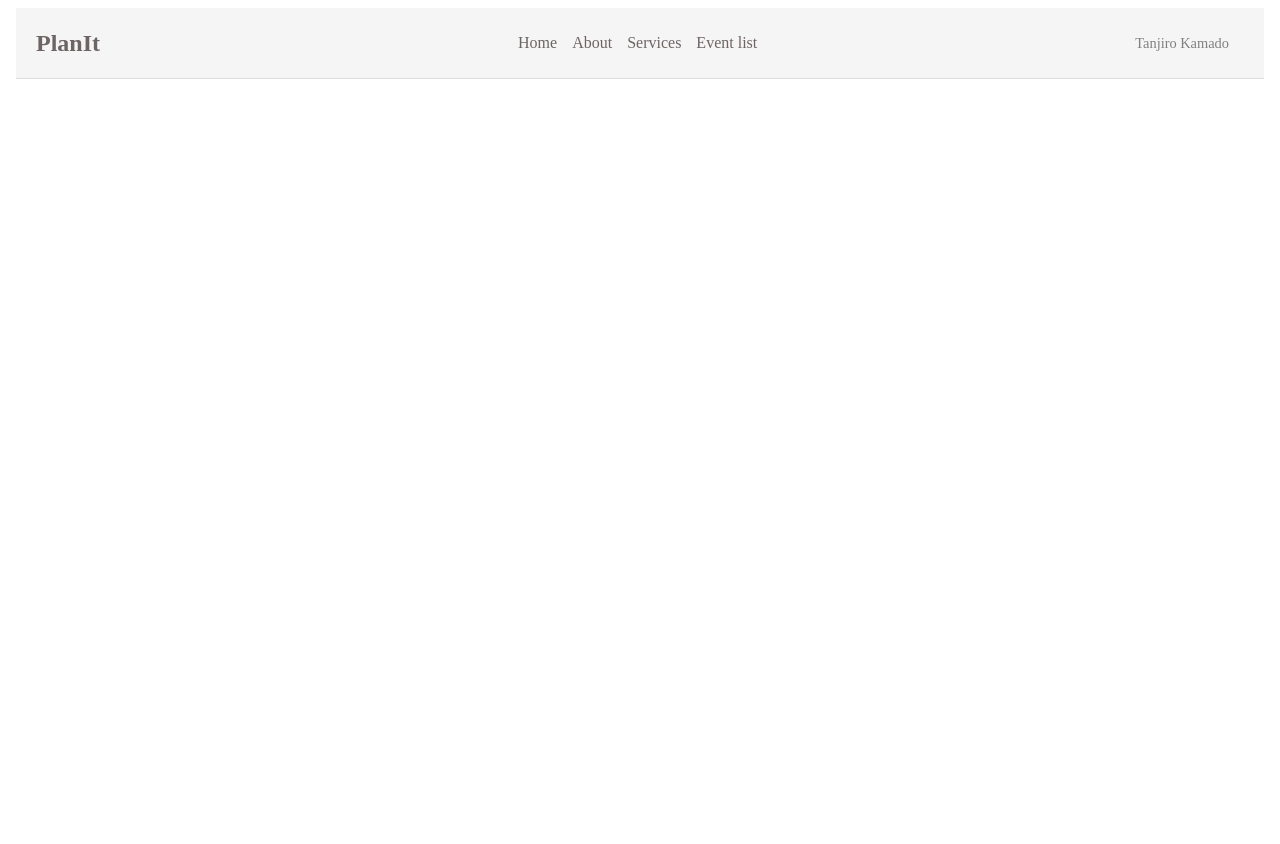
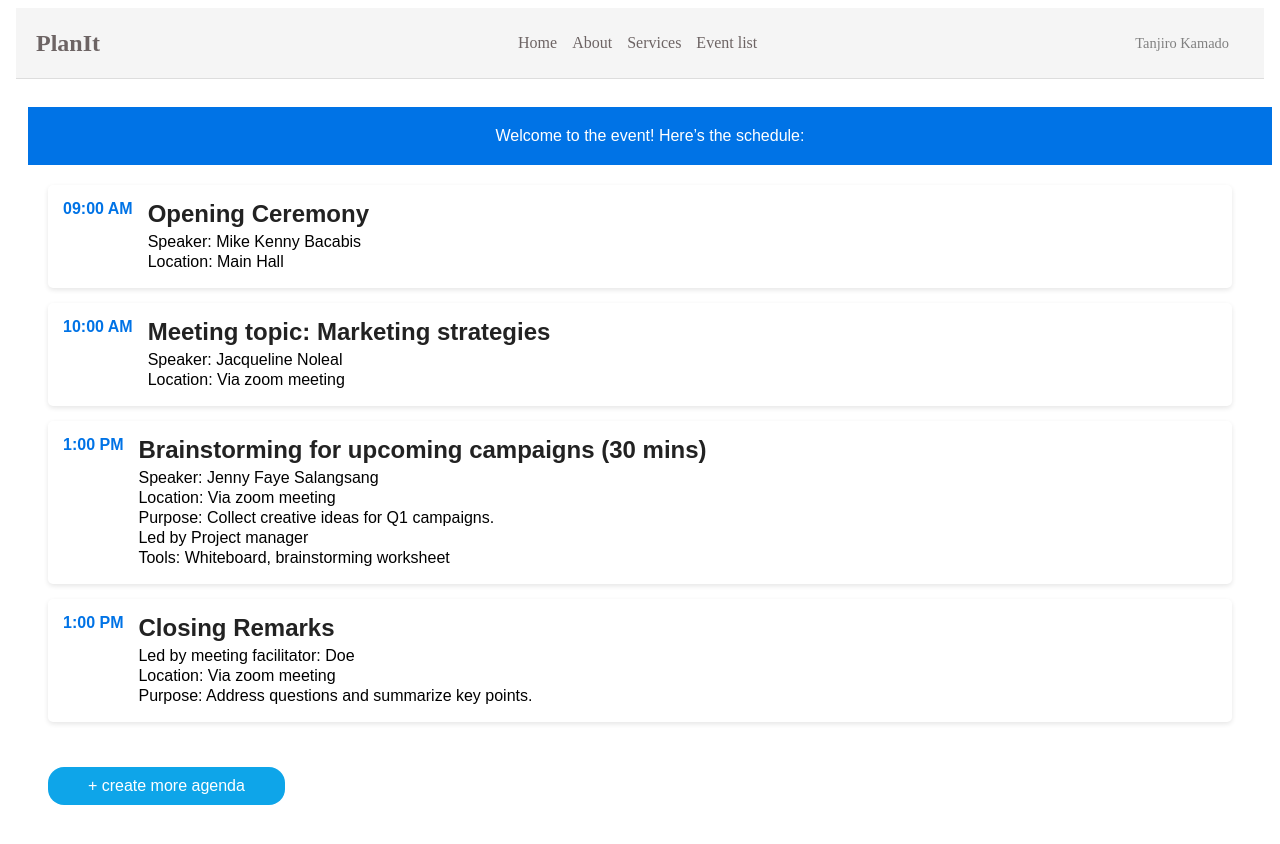
Before and after one commit to Event-Management-System-SVFC/EventManagementSystemFrontend, an Angular app: page /agendas in a window 1280 px wide. Shown: the top 844 px of the page. Before the commit the page ends 800 px from the top, so only its background shows below. Built offline with nearby package versions, Linux system fonts and the light colour scheme.

Commit message:
agendas added

```diff
--- a/src/app/components/agendas/agendas.component.css
+++ b/src/app/components/agendas/agendas.component.css
@@ -1,6 +1,6 @@
 *{
     margin: 0;
-    pad: 0;
+    padding: 0;
 }
 body{
     font-family: Arial, sans-serif;
@@ -11,17 +11,63 @@ body{
     width: 100%;
     height: 100%;
     padding: 20px;
-    background-color: linear-gradient(rgba(248, 228, 228, 0.7), #a88787b3), url(https://i.pinimg.com/736x/2d/c4/27/2dc427ffc2e5b51c5649f2965ceedc26.jpg) no-repeat;;
 }
-.task-manager{
+
+
+  header {
+    background-color: #0073e6;
+    color: white;
+    width: 100%;
+   align-items: center;
+   justify-content: center;
+   display: flex;
+    padding: 20px 10px;
+
+  }
+
+  header h1 {
+    margin: 0;
+  }
+
+  .agenda {
+    padding: 20px;
+  }
+
+  .agenda-item {
     display: flex;
-    justify-content: center;
-    width: 100%;
-    max-width: 1500px;
-    height: 100%;
-    max-height: 1200px;
-    background-color: #a88787b3;
-    border: 4px;
-    box-shadow: 1px solid #c9c2c2e0;
-    overflow: hidden;
-}
+    margin-bottom: 15px;
+    background: white;
+    padding: 15px;
+    border-radius: 5px;
+    box-shadow: 0 2px 5px rgba(0, 0, 0, 0.1);
+  }
+
+  .time {
+    font-weight: bold;
+    margin-right: 15px;
+    color: #0073e6;
+  }
+
+  .details h2 {
+    margin: 0 0 5px;
+    color: #222;
+  }
+
+  .details p {
+    margin: 2px 0;
+  }
+  .btn{
+    width: 20%;
+    height: 50px;
+    font-size: 1.0rem;
+    height:18%;
+    padding: 10px 20px;
+    background: #0EA5E9;
+    color: #fff;
+    border: none;
+    border-radius: 16px;
+   justify-content: space-between;
+    cursor: pointer;
+    margin-top: 30px;
+    margin-bottom: 15px;
+  }
--- a/src/app/components/agendas/agendas.component.html
+++ b/src/app/components/agendas/agendas.component.html
@@ -1,17 +1,61 @@
+<!DOCTYPE html>
 <html lang="en">
 <head>
-    <meta charset="UTF-8">
-    <meta name="viewport" content="width=device-width, initial-scale=1.0">
-    <title>Meeting Agendas</title>
-    <link rel="stylesheet" href="agendas.component.css">
+  <meta charset="UTF-8">
+  <meta name="viewport" content="width=device-width, initial-scale=1.0">
+  <title>Event Agenda</title>
+  <link rel="stylesheet" href="agendas.component.css">
 </head>
 <body>
-    <div class="task-manager">
+  <header>
 
+    <p>Welcome to the event! Here’s the schedule:</p>
+  </header>
+  <main class="agenda">
+    <div class="agenda-item">
+      <span class="time">09:00 AM</span>
+      <div class="details">
+        <h2>Opening Ceremony</h2>
+        <p>Speaker: Mike Kenny Bacabis</p>
+        <p>Location: Main Hall</p>
+      </div>
+    </div>
 
+    <div class="agenda-item">
+        <span class="time">10:00 AM</span>
+        <div class="details">
+          <h2>Meeting topic: Marketing strategies</h2>
+          <p>Speaker: Jacqueline Noleal</p>
+          <p>Location: Via zoom meeting</p>
 
+        </div>
+      </div>
 
+      <div class="agenda-item">
+        <span class="time">1:00 PM</span>
+        <div class="details">
+          <h2>Brainstorming for upcoming campaigns (30 mins)</h2>
+          <p>Speaker: Jenny Faye Salangsang</p>
+          <p>Location: Via zoom meeting</p>
+          <p>Purpose: Collect creative ideas for Q1 campaigns.</p>
+          <p>Led by Project manager</p>
+          <p>Tools: Whiteboard, brainstorming worksheet</p>
 
-</div>
+        </div>
+      </div>
+
+      <div class="agenda-item">
+        <span class="time">1:00 PM</span>
+        <div class="details">
+          <h2>Closing Remarks</h2>
+          <p>Led by meeting facilitator:  Doe</p>
+          <p>Location: Via zoom meeting</p>
+          <p>Purpose: Address questions and summarize key points.</p>
+
+        </div>
+      </div>
+
+    <button class="btn">+ create more agenda</button>
+  </main>
 </body>
 </html>
--- a/src/app/components/invitation-page/invitation-page.component.css
+++ b/src/app/components/invitation-page/invitation-page.component.css
@@ -13,7 +13,7 @@ body{
     text-align: left;
     box-shadow: 0 8px 20px rgba(0, 0, 0, 0.1);
     justify-content: center;
-    font-family: monospace;
+    font-family: Arial, sans-serif;
 }
 .container {
     width: 300px;
```
